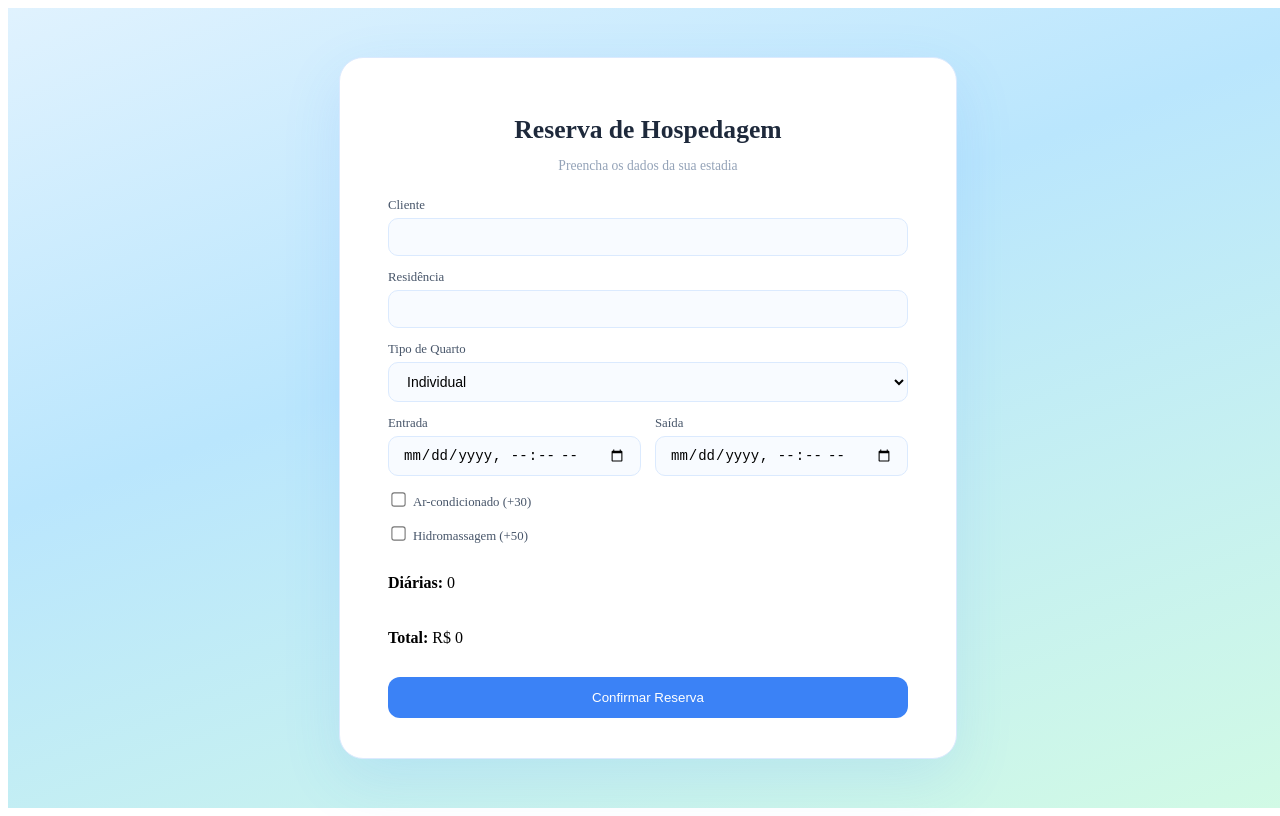
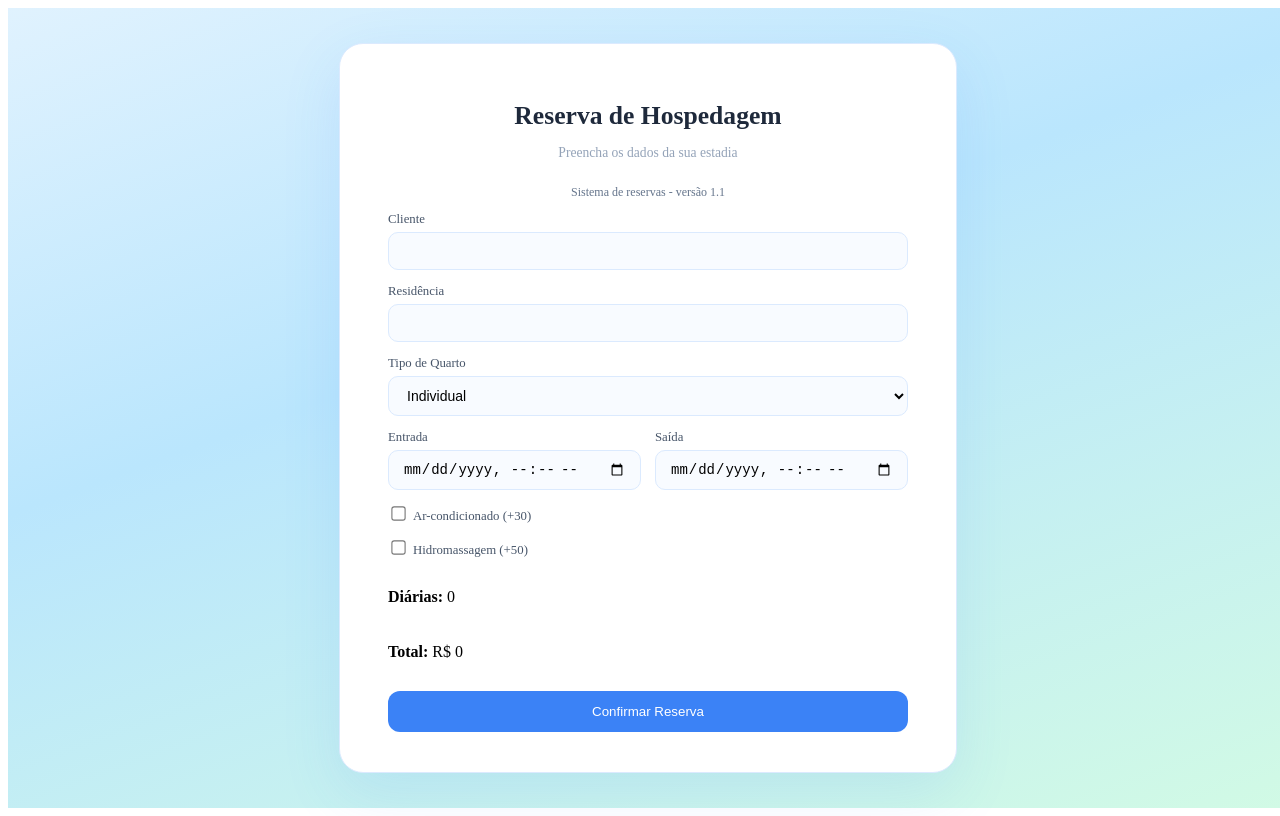
Before and after one commit to Programacao-Modular-PUC/trabalho-pratico-grupo2, a React (Vite) app: page /reserva in a window 1280 px wide. Built offline with nearby package versions, Linux system fonts and the light colour scheme.

Commit message:
ajuste na tela de reserva

```diff
--- a/src/Reserva/Reserva.jsx
+++ b/src/Reserva/Reserva.jsx
@@ -51,6 +51,11 @@ function Reserva() {
       <div className={styles.caixa}>
         <h1 className={styles.titulo}>Reserva de Hospedagem</h1>
         <p className={styles.sub}>Preencha os dados da sua estadia</p>
+
+        {/* 👇 TEXTO NOVO SÓ PRA ALTERAR O CÓDIGO */}
+        <p style={{ textAlign: "center", fontSize: "12px", color: "#64748b" }}>
+          Sistema de reservas - versão 1.1
+        </p>
 
         <form className={styles.form} onSubmit={handleSubmit}>
 
```
